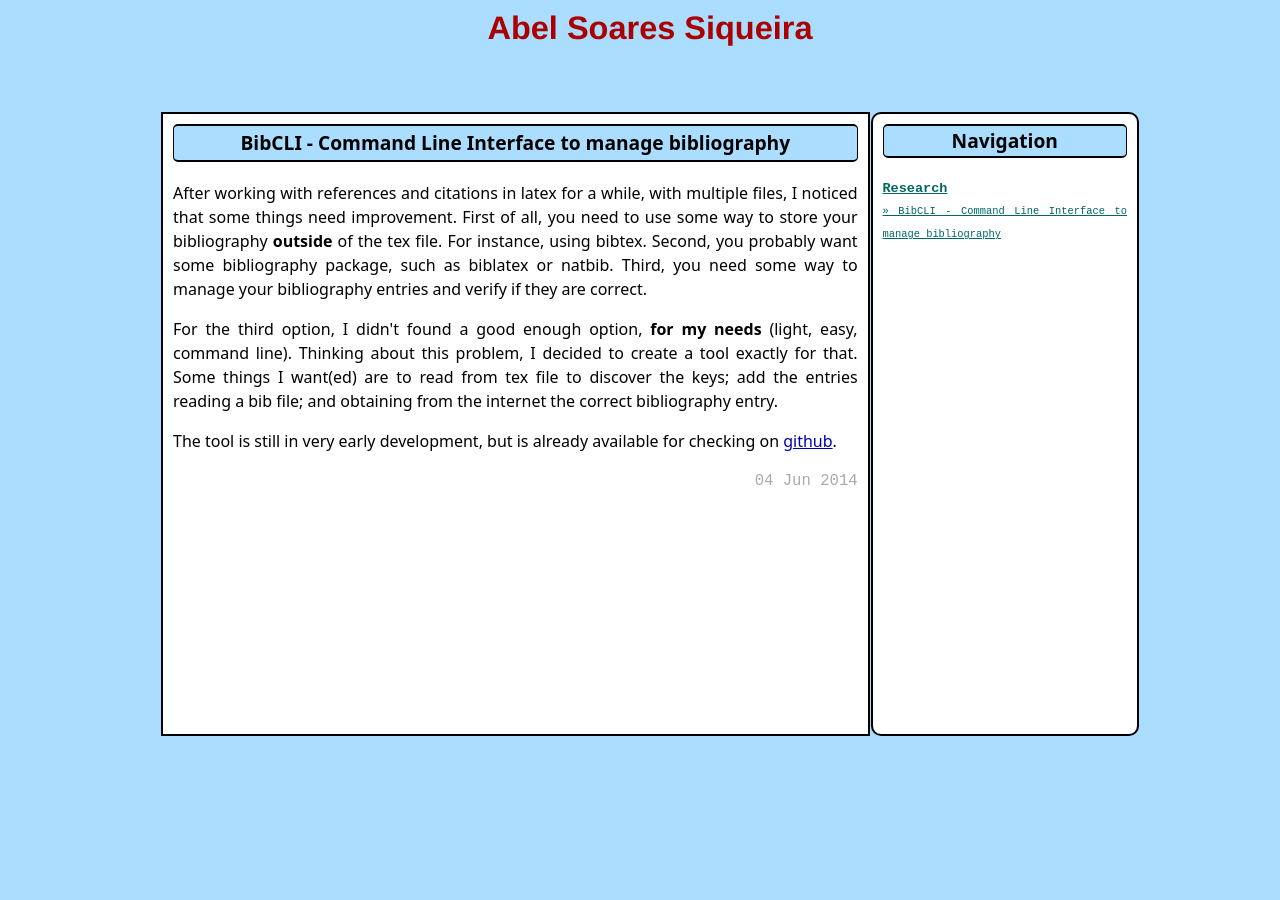
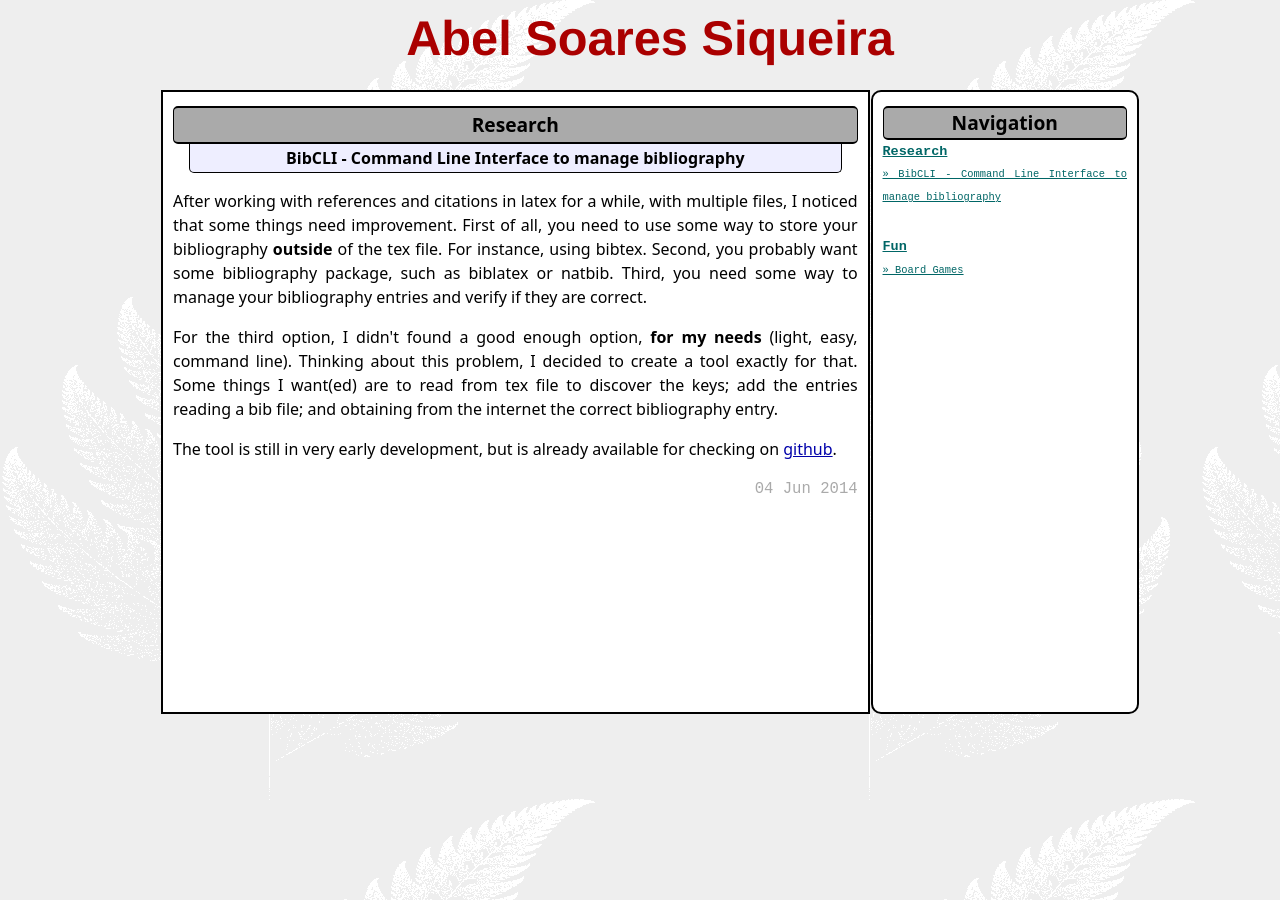
Before and after one commit to abelsiqueira/abelsiqueira.github.io-old, a Jekyll site: the page built from _posts/2014-06-04-bibcli.markdown, in a window 1280 px wide. Built offline with Jekyll 4.4.1, drawn with Linux system fonts in a browser that asks for light colours; Markdown is read by kramdown in place of the engine named in the settings.

Commit message:
Add new post and background

```diff
--- a/_layouts/post.html
+++ b/_layouts/post.html
@@ -1,7 +1,13 @@
 ---
 layout: default
 ---
-<h1>{{ page.title }}</h1>
+<h1>
+<a href="/{{ page.categories | first }}.html">
+{{ page.categories | first | capitalize }}
+</a>
+</h1>
+
+<h2>{{ page.title }}</h2>
 
 <div class="post">
 {{ content }}
--- a/css/main.css
+++ b/css/main.css
@@ -13,7 +13,8 @@
 html, body { height: 100%; }
 
 body {
-  background-color: #adf;
+  background-color: #eee;
+  background-image: url('/assets/background.png');
   font: 13.34px Helvetica, Arial, sans-serif;
   font-size: small;
   text-align: center;
@@ -69,8 +70,9 @@ a:visited { color: #0aa; }
 }
 
 .title {
+  font-size: 1.5em;
   display: inline-block;
-  margin-bottom: 2em;
+  margin-bottom: 0.5em;
 }
 
 .title a {
@@ -202,8 +204,21 @@ a:visited { color: #0aa; }
   border: 1px solid black;
   border-width: 2px 1px;
   border-radius: 5px;
-  background-color: #adf;
+  background-color: #aaa;
   padding: 5px 30px;
+  margin: 0.2em 0em 0em 0em;
+}
+
+.left h2 {
+  font-family: sans;
+  font-size: 1.0em;
+  text-align: center;
+  border: 0px solid black;
+  border-width: 0px 1px 1px 1px;
+  border-radius: 0px 0px 5px 5px;
+  background-color: #eef;
+  padding: 2px 30px;
+  margin: 0em 1em;
 }
 
 .sidebar h2 {
@@ -232,3 +247,8 @@ a:visited { color: #0aa; }
   border-radius: 0px 30px;
   color: #999;
 }
+
+.left h1 a, .left h1 a:visited {
+  color: black;
+  text-decoration: none;
+}
```
Also changed, not shown: _posts/2014-06-04-boardgame.markdown (added, +23 -0 lines), fun.html (added, +20 -0 lines), assets/background.png (added).
